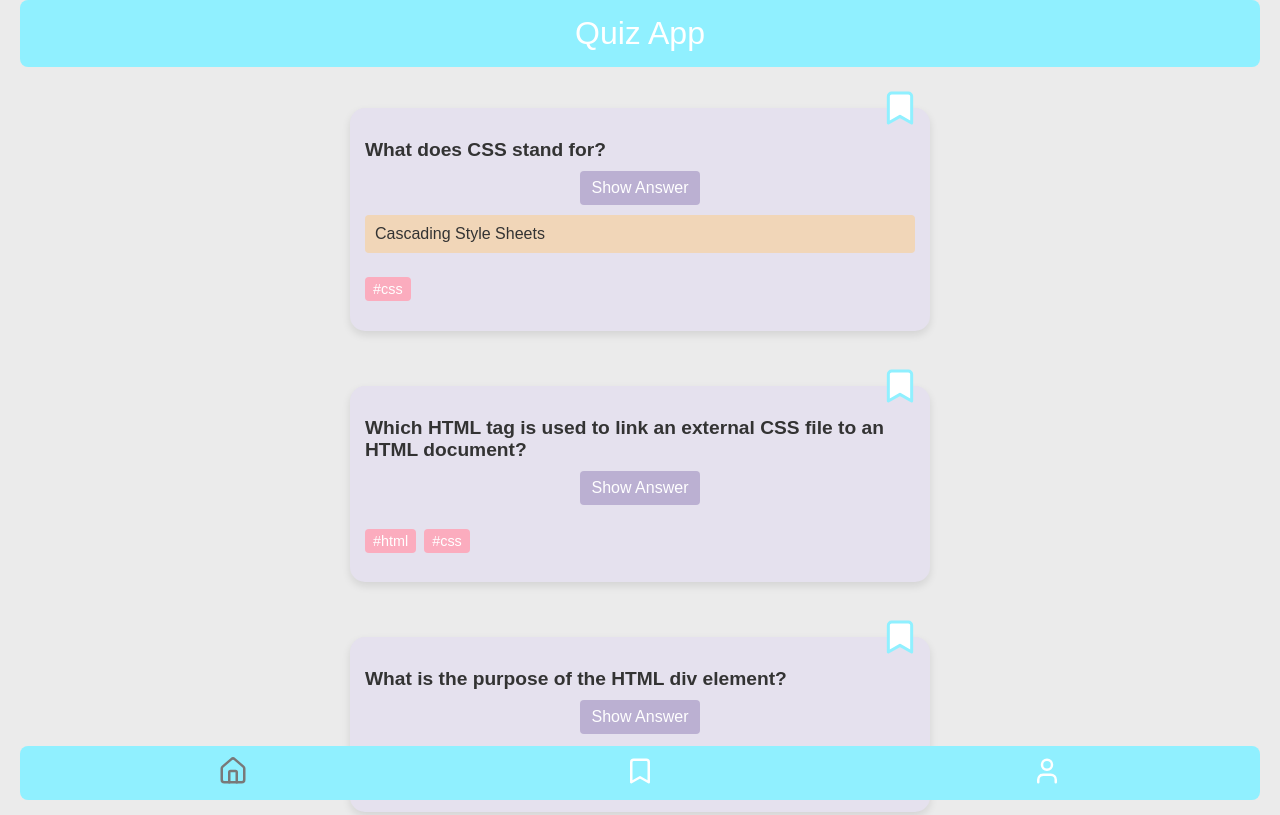
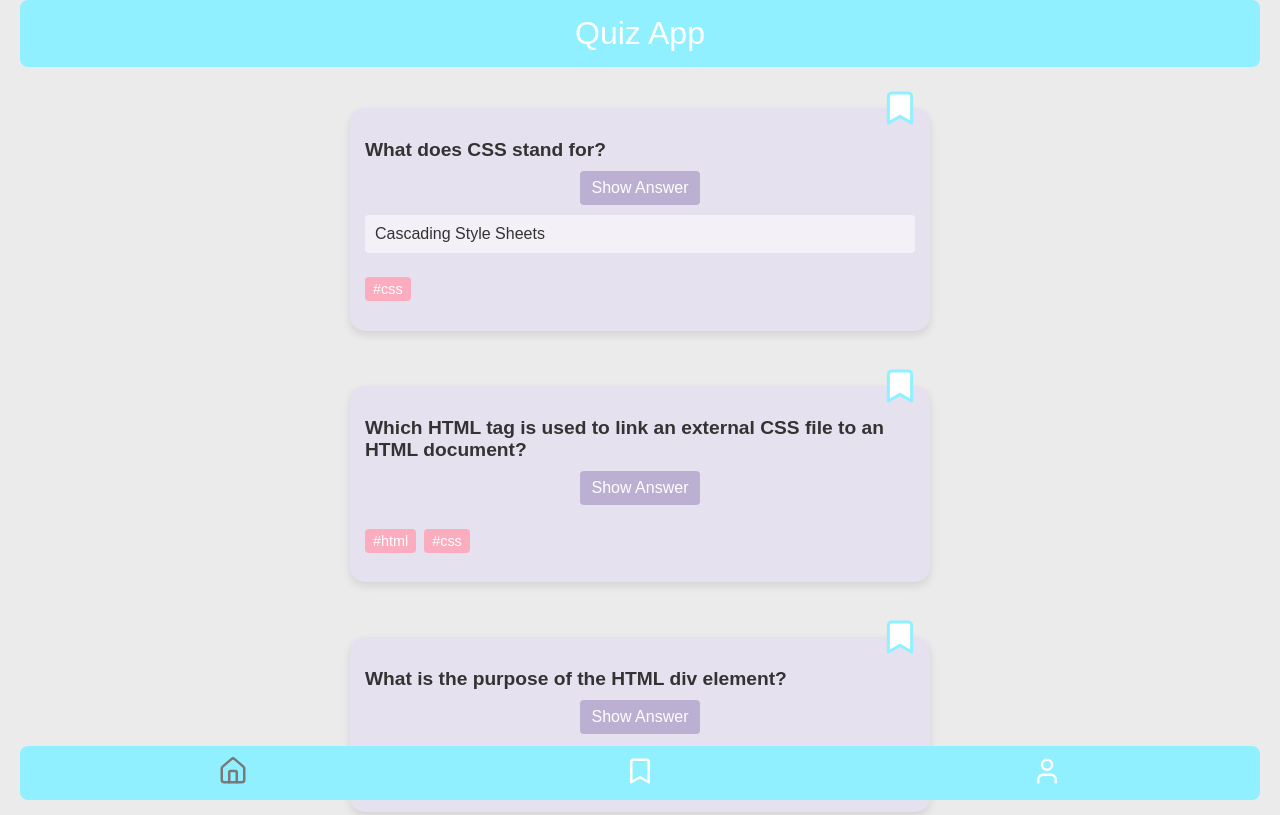
Before and after one commit to NilooBR/recap-project-1, a plain HTML site: page index.html in a window 1280 px wide. Shown: the top 815 px of the page. Drawn offline with Linux system fonts and the light colour scheme.

```diff
--- a/components/card.css
+++ b/components/card.css
@@ -64,7 +64,7 @@
 .card__answer {
   margin-top: 10px;
   padding: 10px;
-  background-color: var(--color-light-orange);
+  background-color: var(--color-light-purple);
   border-radius: 4px;
 }
 
```
